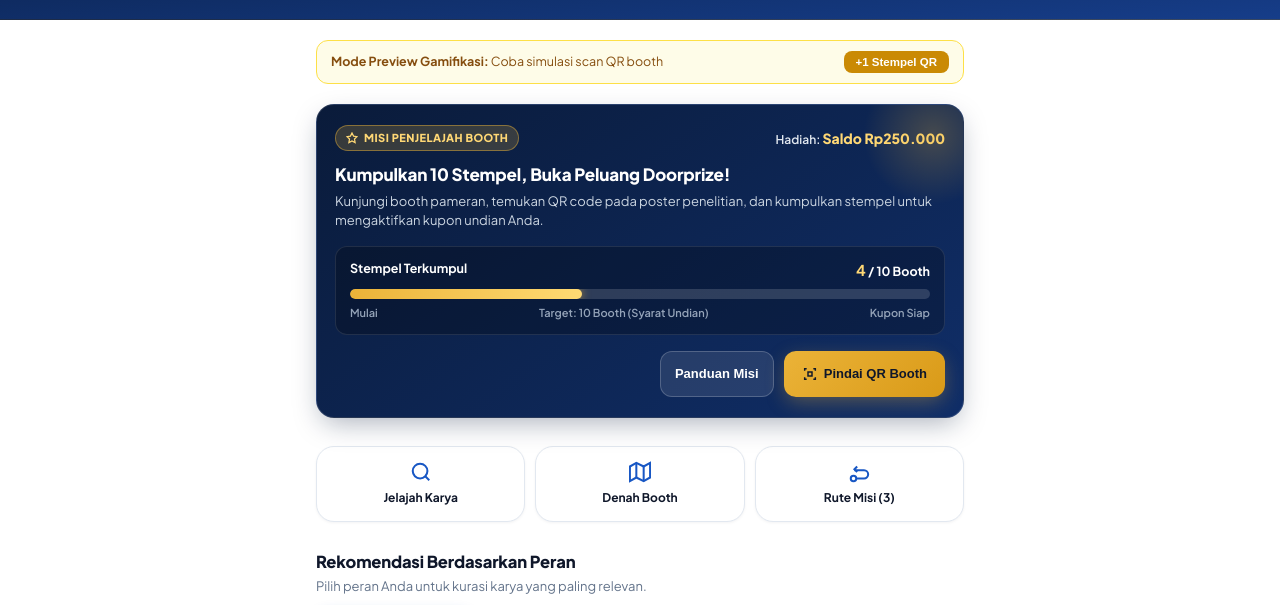
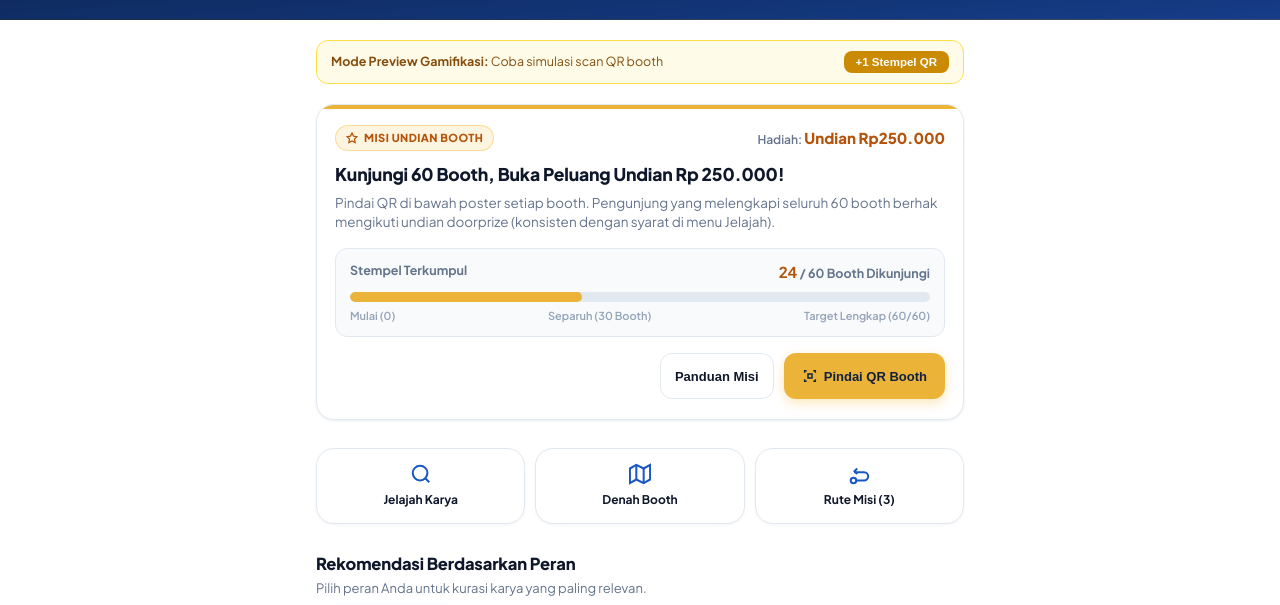
Before and after one commit to nawawimegahertz/gelarkaryaup60, a website: page mockup-beranda-gamifikasi.html in a window 1280 px wide. Shown: the part 147-752 px from the top of the page. Drawn offline with Linux system fonts and the light colour scheme.

Commit message:
style: align quest card to white surface, solid gold progress bar, and 60/60 threshold

```diff
--- a/assets/css/style.css
+++ b/assets/css/style.css
@@ -3052,7 +3052,7 @@ button,
 .prog i {
   display: block;
   height: 100%;
-  background: var(--ok);
+  background: var(--gold, #f5a800);
   border-radius: 6px;
   transition: width 0.3s;
 }
@@ -3308,14 +3308,14 @@ button,
 }
 
 .quest-card {
-  background: linear-gradient(135deg, #071c46 0%, #0d347f 50%, #1754be 100%);
-  border: 1px solid rgba(255, 255, 255, 0.15);
-  border-radius: var(--radius-lg, 20px);
+  background: var(--surface, #ffffff);
+  border: 1px solid var(--line, #e2e8f0);
+  border-radius: var(--radius-lg, 16px);
   padding: var(--space-lg, 20px);
-  box-shadow: 0 10px 28px -4px rgba(10, 42, 102, 0.28);
+  box-shadow: var(--shadow, 0 1px 3px rgba(10, 42, 102, 0.08));
   position: relative;
   overflow: hidden;
-  color: #ffffff;
+  color: var(--ink, #10213f);
   transition: box-shadow 0.2s ease, transform 0.2s ease;
 }
 
@@ -3326,7 +3326,7 @@ button,
   left: 0;
   right: 0;
   height: 4px;
-  background: linear-gradient(90deg, #f5a800, #ffd36b, #10b981);
+  background: var(--gold, #f5a800);
 }
 
 .quest-top {
@@ -3341,9 +3341,9 @@ button,
   display: inline-flex;
   align-items: center;
   gap: 6px;
-  background: rgba(245, 168, 0, 0.2);
-  border: 1px solid rgba(245, 168, 0, 0.4);
-  color: #ffd36b;
+  background: rgba(245, 168, 0, 0.12);
+  border: 1px solid rgba(245, 168, 0, 0.35);
+  color: #b45309;
   font-size: 11px;
   font-weight: 800;
   text-transform: uppercase;
@@ -3355,14 +3355,14 @@ button,
 .quest-reward {
   text-align: right;
   font-size: 12px;
-  color: rgba(255, 255, 255, 0.75);
+  color: var(--mut, #52617d);
 }
 
 .quest-reward .reward-val {
   display: block;
   font-size: 16px;
   font-weight: 800;
-  color: #ffd36b;
+  color: #b45309;
   letter-spacing: -0.01em;
 }
 
@@ -3374,18 +3374,19 @@ button,
 }
 
 .quest-title {
-  font-size: 18.5px;
+  font-size: 18px;
   font-weight: 800;
   margin: 0;
-  color: #ffffff;
+  color: var(--ink, #10213f);
   letter-spacing: -0.015em;
 }
 
 .quest-tier-pill {
   font-size: 11px;
   font-weight: 700;
-  background: rgba(255, 255, 255, 0.18);
-  color: #ffffff;
+  background: var(--tint, #f1f5f9);
+  color: var(--primary, #1857c4);
+  border: 1px solid var(--line, #e2e8f0);
   padding: 3px 8px;
   border-radius: 6px;
   white-space: nowrap;
@@ -3394,20 +3395,20 @@ button,
 .quest-tier-name {
   font-size: 13.5px;
   font-weight: 700;
-  color: #ffd36b;
+  color: var(--primary, #1857c4);
   margin: 4px 0 2px;
 }
 
 .quest-desc {
-  font-size: 13px;
-  color: rgba(255, 255, 255, 0.85);
+  font-size: 13.5px;
+  color: var(--mut, #52617d);
   margin: 0 0 14px;
   line-height: 1.45;
 }
 
 .quest-progress-box {
-  background: rgba(0, 0, 0, 0.22);
-  border: 1px solid rgba(255, 255, 255, 0.12);
+  background: var(--tint, #f8fafc);
+  border: 1px solid var(--line, #e2e8f0);
   border-radius: var(--radius-md, 12px);
   padding: 10px 14px;
   margin-bottom: 14px;
@@ -3419,23 +3420,23 @@ button,
   align-items: center;
   font-size: 12.5px;
   margin-bottom: 6px;
-  color: rgba(255, 255, 255, 0.85);
+  color: var(--mut, #52617d);
 }
 
 .quest-count b {
   font-size: 15px;
   font-weight: 800;
-  color: #ffffff;
+  color: var(--ink, #10213f);
 }
 
 .quest-pct {
   font-weight: 800;
-  color: #ffd36b;
+  color: #b45309;
 }
 
 .quest-prog-bar {
-  height: 8px;
-  background: rgba(255, 255, 255, 0.2);
+  height: 10px;
+  background: var(--bar-bg, #e2e8f0);
   border-radius: var(--radius-pill, 9999px);
   overflow: hidden;
 }
@@ -3443,7 +3444,7 @@ button,
 .quest-prog-bar > i {
   display: block;
   height: 100%;
-  background: linear-gradient(90deg, #f5a800, #ffd36b, #10b981);
+  background: var(--gold, #f5a800);
   border-radius: var(--radius-pill, 9999px);
   transition: width 0.4s ease;
 }
@@ -3457,14 +3458,14 @@ button,
 }
 
 .quest-actions .btn.ghost {
-  background: rgba(255, 255, 255, 0.14);
-  color: #ffffff;
-  border: 1px solid rgba(255, 255, 255, 0.28);
+  background: transparent;
+  color: var(--ink, #10213f);
+  border: 1.5px solid var(--line, #e2e8f0);
 }
 
 .quest-actions .btn.ghost:hover,
 .quest-actions .btn.ghost:active {
-  background: rgba(255, 255, 255, 0.24);
+  background: var(--tint, #f1f5f9);
 }
 
 .quest-badge-tag {
--- a/mockup-beranda-gamifikasi.html
+++ b/mockup-beranda-gamifikasi.html
@@ -170,26 +170,24 @@
 
       /* ===== 3. GAMIFIED HERO QUEST CARD ===== */
       .quest-card {
-        background: linear-gradient(145deg, #0a1b3a 0%, #102e68 100%);
-        border-radius: var(--card-radius);
+        background: var(--surface, #ffffff);
+        border-radius: var(--card-radius, 16px);
         padding: 20px 18px;
-        color: #ffffff;
-        box-shadow: 0 10px 28px -6px rgba(10, 27, 58, 0.35);
+        color: var(--ink, #0f172a);
+        box-shadow: 0 1px 3px rgba(10, 42, 102, 0.08);
         position: relative;
         overflow: hidden;
-        border: 1px solid rgba(255, 255, 255, 0.12);
+        border: 1px solid var(--line, #e2e8f0);
       }
 
       .quest-card::before {
         content: "";
         position: absolute;
-        top: -40px;
-        right: -40px;
-        width: 140px;
-        height: 140px;
-        border-radius: 50%;
-        background: radial-gradient(circle, rgba(235, 179, 56, 0.25) 0%, transparent 70%);
-        pointer-events: none;
+        top: 0;
+        left: 0;
+        right: 0;
+        height: 4px;
+        background: var(--gold, #f5a800);
       }
 
       .quest-top {
@@ -204,9 +202,9 @@
         display: inline-flex;
         align-items: center;
         gap: 6px;
-        background: rgba(235, 179, 56, 0.2);
-        border: 1px solid rgba(235, 179, 56, 0.45);
-        color: #ffd875;
+        background: rgba(245, 168, 0, 0.12);
+        border: 1px solid rgba(245, 168, 0, 0.35);
+        color: #b45309;
         padding: 4px 10px;
         border-radius: 999px;
         font-size: 11px;
@@ -217,35 +215,36 @@
 
       .quest-reward {
         font-size: 12px;
-        color: #e2e8f0;
+        color: var(--mut, #64748b);
         font-weight: 600;
       }
 
       .quest-reward b {
-        color: #ffd875;
-        font-size: 14px;
+        color: #b45309;
+        font-size: 15px;
         font-weight: 800;
       }
 
       .quest-headline {
-        font-size: 17px;
+        font-size: 17.5px;
         line-height: 1.35;
         font-weight: 800;
         margin-bottom: 6px;
+        color: var(--ink, #0f172a);
         letter-spacing: -0.01em;
       }
 
       .quest-desc {
-        font-size: 13px;
-        color: #cbd5e1;
+        font-size: 13.5px;
+        color: var(--mut, #64748b);
         line-height: 1.45;
         margin-bottom: 16px;
       }
 
-      /* Interactive Progress Bar */
+      /* Interactive Progress Bar (Solid Gold, no multi-color gradient) */
       .quest-progress-box {
-        background: rgba(0, 0, 0, 0.25);
-        border: 1px solid rgba(255, 255, 255, 0.1);
+        background: #f8fafc;
+        border: 1px solid var(--line, #e2e8f0);
         border-radius: 12px;
         padding: 12px 14px;
         margin-bottom: 16px;
@@ -256,12 +255,13 @@
         justify-content: space-between;
         font-size: 12.5px;
         font-weight: 700;
+        color: var(--mut, #64748b);
         margin-bottom: 8px;
       }
 
       .quest-progress-track {
         height: 10px;
-        background: rgba(255, 255, 255, 0.15);
+        background: #e2e8f0;
         border-radius: 999px;
         overflow: hidden;
         position: relative;
@@ -269,10 +269,9 @@
 
       .quest-progress-fill {
         height: 100%;
-        width: 35%;
-        background: linear-gradient(90deg, #ebb338, #ffda73);
+        width: 40%;
+        background: var(--gold, #f5a800);
         border-radius: 999px;
-        box-shadow: 0 0 10px rgba(235, 179, 56, 0.7);
         transition: width 0.4s ease;
       }
 
@@ -294,9 +293,9 @@
       }
 
       .btn-quest-secondary {
-        background: rgba(255, 255, 255, 0.1);
-        border: 1px solid rgba(255, 255, 255, 0.2);
-        color: #ffffff;
+        background: #ffffff;
+        border: 1.5px solid var(--line, #e2e8f0);
+        color: var(--ink, #0f172a);
         padding: 10px 14px;
         border-radius: 12px;
         font-size: 13px;
@@ -308,10 +307,15 @@
         gap: 6px;
       }
 
+      .btn-quest-secondary:hover,
+      .btn-quest-secondary:active {
+        background: #f1f5f9;
+      }
+
       .btn-quest-primary {
-        background: linear-gradient(135deg, var(--gold), #d99a18);
+        background: var(--gold, #f5a800);
         border: 0;
-        color: #0f172a;
+        color: #10213f;
         padding: 10px 18px;
         border-radius: 12px;
         font-size: 13px;
@@ -321,7 +325,7 @@
         display: inline-flex;
         align-items: center;
         gap: 6px;
-        box-shadow: var(--shadow-gold);
+        box-shadow: 0 4px 12px rgba(245, 168, 0, 0.28);
         transition: transform 0.15s ease;
       }
 
@@ -639,29 +643,29 @@
         <div class="quest-top">
           <span class="quest-badge">
             <svg width="12" height="12" viewBox="0 0 24 24" fill="none" stroke="currentColor" stroke-width="2.5"><polygon points="12 2 15.09 8.26 22 9.27 17 14.14 18.18 21.02 12 17.77 5.82 21.02 7 14.14 2 9.27 8.91 8.26 12 2"></polygon></svg>
-            Misi Penjelajah Booth
+            Misi Undian Booth
           </span>
-          <span class="quest-reward">Hadiah: <b>Saldo Rp250.000</b></span>
+          <span class="quest-reward">Hadiah: <b>Undian Rp250.000</b></span>
         </div>
 
-        <h2 class="quest-headline">Kumpulkan 10 Stempel, Buka Peluang Doorprize!</h2>
+        <h2 class="quest-headline">Kunjungi 60 Booth, Buka Peluang Undian Rp 250.000!</h2>
         <p class="quest-desc">
-          Kunjungi booth pameran, temukan QR code pada poster penelitian, dan kumpulkan stempel untuk mengaktifkan kupon undian Anda.
+          Pindai QR di bawah poster setiap booth. Pengunjung yang melengkapi seluruh 60 booth berhak mengikuti undian doorprize (konsisten dengan syarat di menu Jelajah).
         </p>
 
         <!-- Progress Box -->
         <div class="quest-progress-box">
           <div class="quest-progress-labels">
             <span>Stempel Terkumpul</span>
-            <span id="stampCountText"><b style="color:#ffd875; font-size:15px;">4</b> / 10 Booth</span>
+            <span id="stampCountText"><b style="color:#b45309; font-size:15px;">24</b> / 60 Booth Dikunjungi</span>
           </div>
           <div class="quest-progress-track">
             <div class="quest-progress-fill" id="stampFill" style="width: 40%;"></div>
           </div>
           <div class="quest-milestones">
-            <span>Mulai</span>
-            <span>Target: 10 Booth (Syarat Undian)</span>
-            <span>Kupon Siap</span>
+            <span>Mulai (0)</span>
+            <span>Separuh (30 Booth)</span>
+            <span>Target Lengkap (60/60)</span>
           </div>
         </div>
 
@@ -799,8 +803,8 @@
 
     <!-- SCRIPT SIMULATOR INTERAKTIF -->
     <script>
-      let currentStamps = 4;
-      const targetStamps = 10;
+      let currentStamps = 24;
+      const targetStamps = 60;
       const btnScan = document.getElementById("btnDemoScan");
       const btnScanAction = document.getElementById("btnScanAction");
       const textCount = document.getElementById("stampCountText");
@@ -811,13 +815,13 @@
           currentStamps++;
           const pct = Math.min(100, Math.round((currentStamps / targetStamps) * 100));
           fillBar.style.width = pct + "%";
-          textCount.innerHTML = `<b style="color:#ffd875; font-size:15px;">${currentStamps}</b> / ${targetStamps} Booth`;
+          textCount.innerHTML = `<b style="color:#b45309; font-size:15px;">${currentStamps}</b> / ${targetStamps} Booth Dikunjungi`;
 
           if (currentStamps === targetStamps) {
-            alert("SELAMAT! Misi Jelajah Selesai!\nAnda telah mengumpulkan 10 stempel booth. Kupon undian Doorprize Rp250.000 kini telah AKTIF!");
+            alert("SELAMAT! Syarat Undian Terpenuhi!\nAnda telah mengunjungi seluruh 60 booth (60/60). Kupon undian Doorprize Rp250.000 kini telah AKTIF!");
           }
         } else {
-          alert("Misi sudah selesai (10/10 stempel lengkap)!");
+          alert("Lengkap! Seluruh 60 booth telah dikunjungi (60/60)!");
         }
       }
 
```
Also changed, not shown: assets/js/app.js (+26 -30 lines), task.md (+9 -1 lines).
